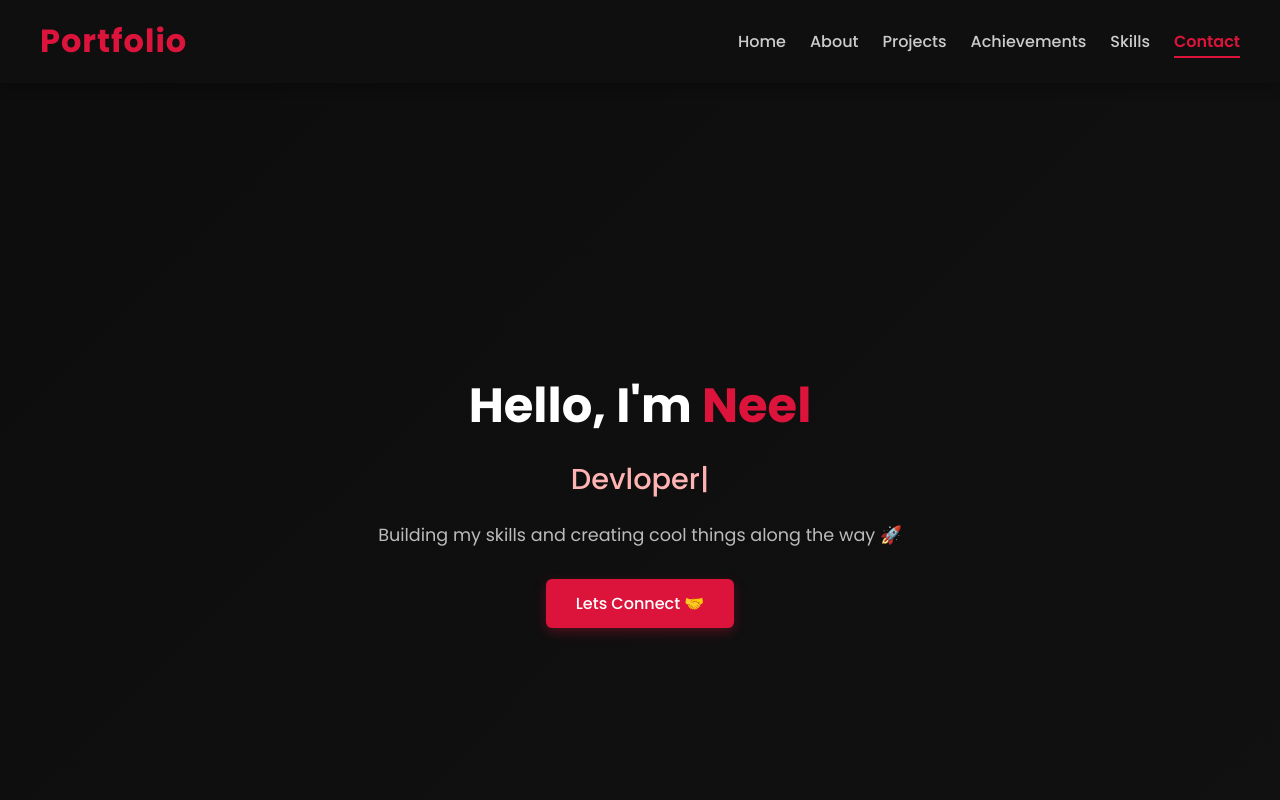
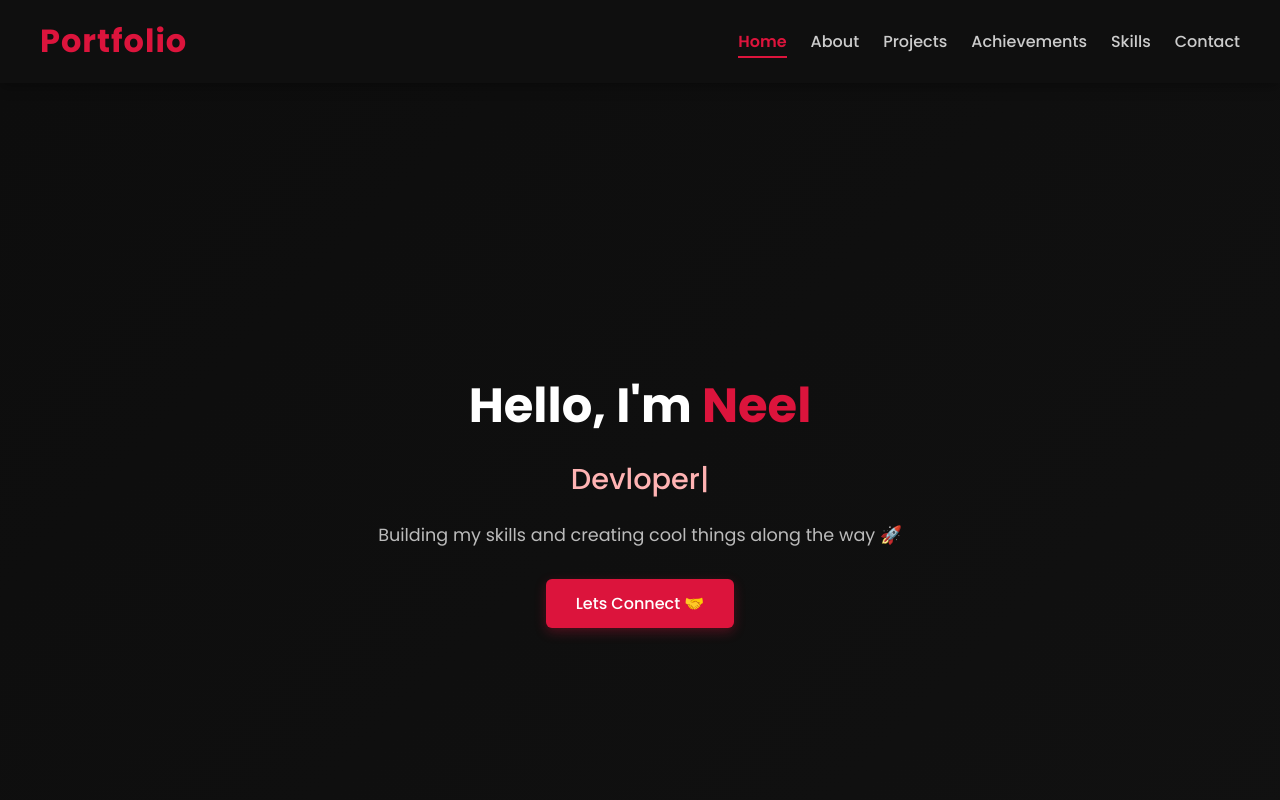
Before and after one commit to Neel-2606/neel-portfolio, a Next.js app: page / in a window 1280 px wide. Shown: the top 800 px of the page. Built offline with nearby package versions, Linux system fonts and the light colour scheme.

Commit message:
Updated hero section + navbar

```diff
--- a/components/Navbar.tsx
+++ b/components/Navbar.tsx
@@ -9,7 +9,8 @@ const Navbar = () => {
 
   useEffect(() => {
     const handleScroll = () => {
-      const sections = ['#home', '#about', '#projects', '#achievements', '#skills', '#contact'];
+      const sections = ['#about', '#projects', '#achievements', '#skills', '#contact'];
+      let found = false;
 
       for (const id of sections) {
         const el = document.querySelector(id);
@@ -17,16 +18,29 @@ const Navbar = () => {
           const top = el.getBoundingClientRect().top;
           if (top <= 100 && top >= -300) {
             setActiveLink(id);
+            found = true;
             break;
           }
         }
       }
+
+      // If no section is in view, assume at top → set to #home
+      if (!found && window.scrollY < 200) {
+        setActiveLink('#home');
+      }
     };
+
     window.addEventListener('scroll', handleScroll);
     return () => window.removeEventListener('scroll', handleScroll);
   }, []);
 
   const toggleMenu = () => setIsMenuOpen(!isMenuOpen);
+
+  const scrollToTop = (e: React.MouseEvent) => {
+    e.preventDefault();
+    window.scrollTo({ top: 0, behavior: 'smooth' });
+    setActiveLink('#home');
+  };
 
   return (
     <nav className={styles.navbar}>
@@ -40,7 +54,15 @@ const Navbar = () => {
         </div>
 
         <ul className={`${styles.navLinks} ${isMenuOpen ? styles.showMenu : ''}`}>
-          <li><a href="#home" className={activeLink === '#home' ? styles.active : ''}>Home</a></li>
+          <li>
+            <a
+              href="#"
+              onClick={scrollToTop}
+              className={activeLink === '#home' ? styles.active : ''}
+            >
+              Home
+            </a>
+          </li>
           <li><a href="#about" className={activeLink === '#about' ? styles.active : ''}>About</a></li>
           <li><a href="#projects" className={activeLink === '#projects' ? styles.active : ''}>Projects</a></li>
           <li><a href="#achievements" className={activeLink === '#achievements' ? styles.active : ''}>Achievements</a></li>
```
